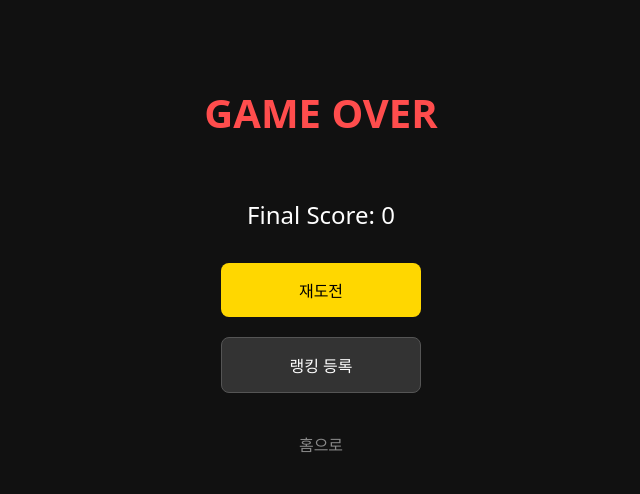
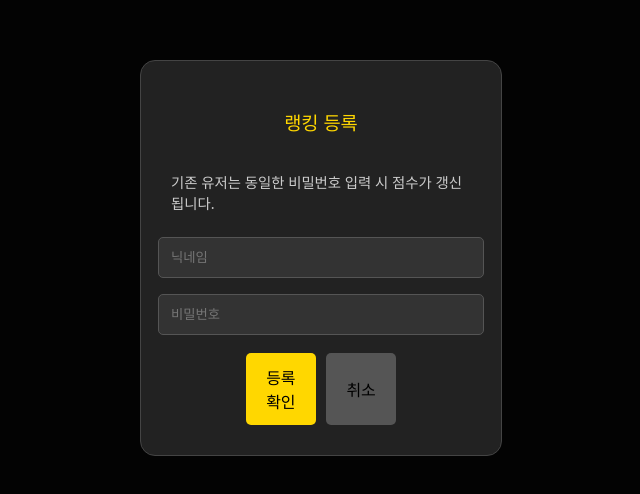
Before and after one commit to siisjo/parry_game, a React app in the folder frontend/: page /game in a window 1280 px wide. Shown: the part 142-636 px from the top of the page, without its empty margins (319-959 px from the left). Built offline with nearby package versions, Linux system fonts and the light colour scheme; the HTML template or start-up script is replaced by a standard one.

Commit message:
feat : 랭킹등록 UI

```diff
--- a/frontend/src/pages/Game.tsx
+++ b/frontend/src/pages/Game.tsx
@@ -6,46 +6,102 @@ type GameState = "PLAYING" | "GAME_OVER";
 
 export default function Game() {
   const nav = useNavigate();
-  // 바로 시작하기 위해 초기값을 PLAYING으로 설정
   const [state, setState] = useState<GameState>("PLAYING");
   const [score, setScore] = useState(0);
+
+  // 랭킹 등록 관련 상태
+  const [showRankModal, setShowRankModal] = useState(false);
+  const [nickname, setNickname] = useState("");
+  const [password, setPassword] = useState("");
 
   const startGame = () => {
     setScore(0);
     setState("PLAYING");
+    setShowRankModal(false);
   };
 
   const gameOver = () => {
     setState("GAME_OVER");
+    setShowRankModal(true); // 종료 시 모달 띄우기
   };
 
-  if (state === "GAME_OVER") {
-    return (
-      <div style={{
-        width: "100vw", height: "100vh", backgroundColor: "#111", color: "white",
-        display: "flex", flexDirection: "column", justifyContent: "center", alignItems: "center"
-      }}>
-        <h2 style={{ fontSize: "2.5rem", color: "#ff4d4d" }}>GAME OVER</h2>
-        <p style={{ fontSize: "1.5rem", margin: "20px 0" }}>Final Score: {score}</p>
+  const handleRankSubmit = async () => {
+    if (!nickname || !password) {
+      alert("닉네임과 비밀번호를 모두 입력해주세요.");
+      return;
+    }
 
-        <button style={{ width: "200px", padding: "15px", margin: "10px", backgroundColor: "#ffd700", border: "none", borderRadius: "8px", fontWeight: "bold" }} onClick={startGame}>
-          재도전
-        </button>
-        <button style={{ width: "200px", padding: "15px", margin: "10px", backgroundColor: "#333", color: "white", border: "1px solid #555", borderRadius: "8px" }} onClick={() => nav("/ranking")}>
-          랭킹 등록
-        </button>
-        <button style={{ marginTop: "20px", color: "#888", background: "none", border: "none" }} onClick={() => nav("/")}>
-          홈으로
-        </button>
-      </div>
-    );
-  }
+    // TODO: 백엔드 API 호출 (나중에 연결할 부분)
+    console.log("등록 시도:", { nickname, password, score });
+
+    // 성공 가정 시
+    alert("랭킹 등록이 완료되었습니다!");
+    setShowRankModal(false);
+    nav("/ranking");
+  };
 
   return (
-    <PlayingScreen
-      score={score}
-      setScore={setScore}
-      onGameOver={gameOver}
-    />
+    <div style={{ position: "relative", width: "100vw", height: "100vh", backgroundColor: "#111" }}>
+      {state === "PLAYING" ? (
+        <PlayingScreen score={score} setScore={setScore} onGameOver={gameOver} />
+      ) : (
+        <div style={{ display: "flex", flexDirection: "column", justifyContent: "center", alignItems: "center", height: "100%", color: "white" }}>
+          <h2 style={{ fontSize: "3rem", color: "#ff4d4d" }}>GAME OVER</h2>
+          <p style={{ fontSize: "1.5rem" }}>최종 점수: {score}</p>
+          <button style={btnStyle} onClick={startGame}>다시 시작</button>
+          <button style={{ ...btnStyle, backgroundColor: "#333" }} onClick={() => nav("/")}>홈으로</button>
+        </div>
+      )}
+
+      {/* 랭킹 등록 모달 */}
+      {showRankModal && (
+        <div style={modalOverlayStyle}>
+          <div style={modalContentStyle}>
+            <h3 style={{ color: "#ffd700", marginBottom: "20px" }}>랭킹 등록</h3>
+            <p style={{ fontSize: "0.9rem", color: "#ccc" }}>기존 유저는 동일한 비밀번호 입력 시 점수가 갱신됩니다.</p>
+
+            <input
+              type="text" placeholder="닉네임" value={nickname}
+              onChange={(e) => setNickname(e.target.value)} style={inputStyle}
+            />
+            <input
+              type="password" placeholder="비밀번호" value={password}
+              onChange={(e) => setPassword(e.target.value)} style={inputStyle}
+            />
+
+            <div style={{ display: "flex", gap: "10px", marginTop: "10px" }}>
+              <button style={modalBtnStyle} onClick={handleRankSubmit}>등록 확인</button>
+              <button style={{ ...modalBtnStyle, backgroundColor: "#555" }} onClick={() => setShowRankModal(false)}>취소</button>
+            </div>
+          </div>
+        </div>
+      )}
+    </div>
   );
 }
+
+// 스타일들 (편의상 하단에 배치)
+const btnStyle: React.CSSProperties = {
+  width: "200px", padding: "15px", margin: "10px", backgroundColor: "#ffd700",
+  border: "none", borderRadius: "8px", fontWeight: "bold", cursor: "pointer"
+};
+
+const modalOverlayStyle: React.CSSProperties = {
+  position: "absolute", top: 0, left: 0, width: "100%", height: "100%",
+  backgroundColor: "rgba(0,0,0,0.85)", display: "flex", justifyContent: "center", alignItems: "center", zIndex: 100
+};
+
+const modalContentStyle: React.CSSProperties = {
+  backgroundColor: "#222", padding: "30px", borderRadius: "15px",
+  border: "1px solid #444", display: "flex", flexDirection: "column", alignItems: "center", width: "300px"
+};
+
+const inputStyle: React.CSSProperties = {
+  width: "100%", padding: "12px", margin: "8px 0", backgroundColor: "#333",
+  border: "1px solid #555", borderRadius: "5px", color: "white"
+};
+
+const modalBtnStyle: React.CSSProperties = {
+  flex: 1, padding: "12px", backgroundColor: "#ffd700", border: "none",
+  borderRadius: "5px", fontWeight: "bold", cursor: "pointer"
+};
```
